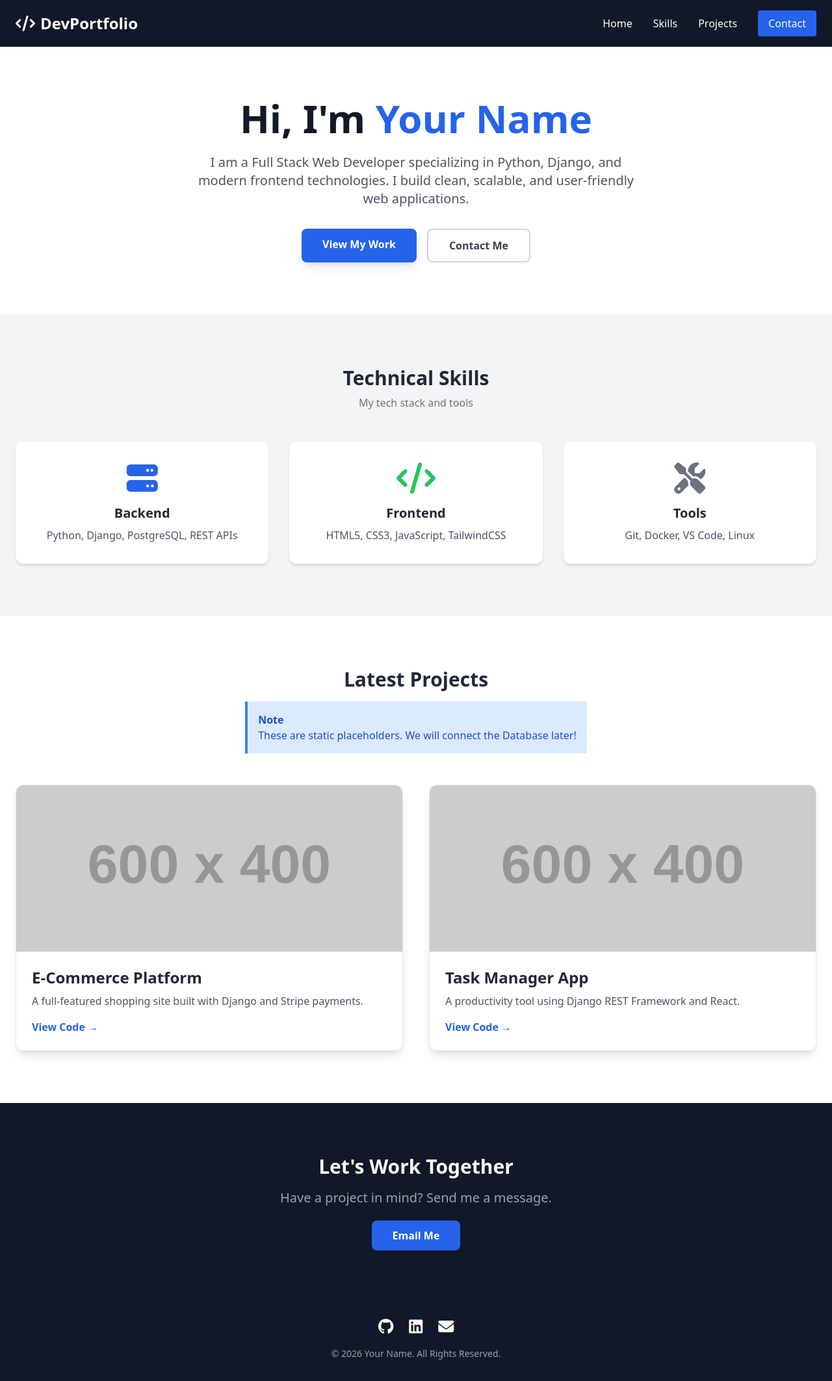
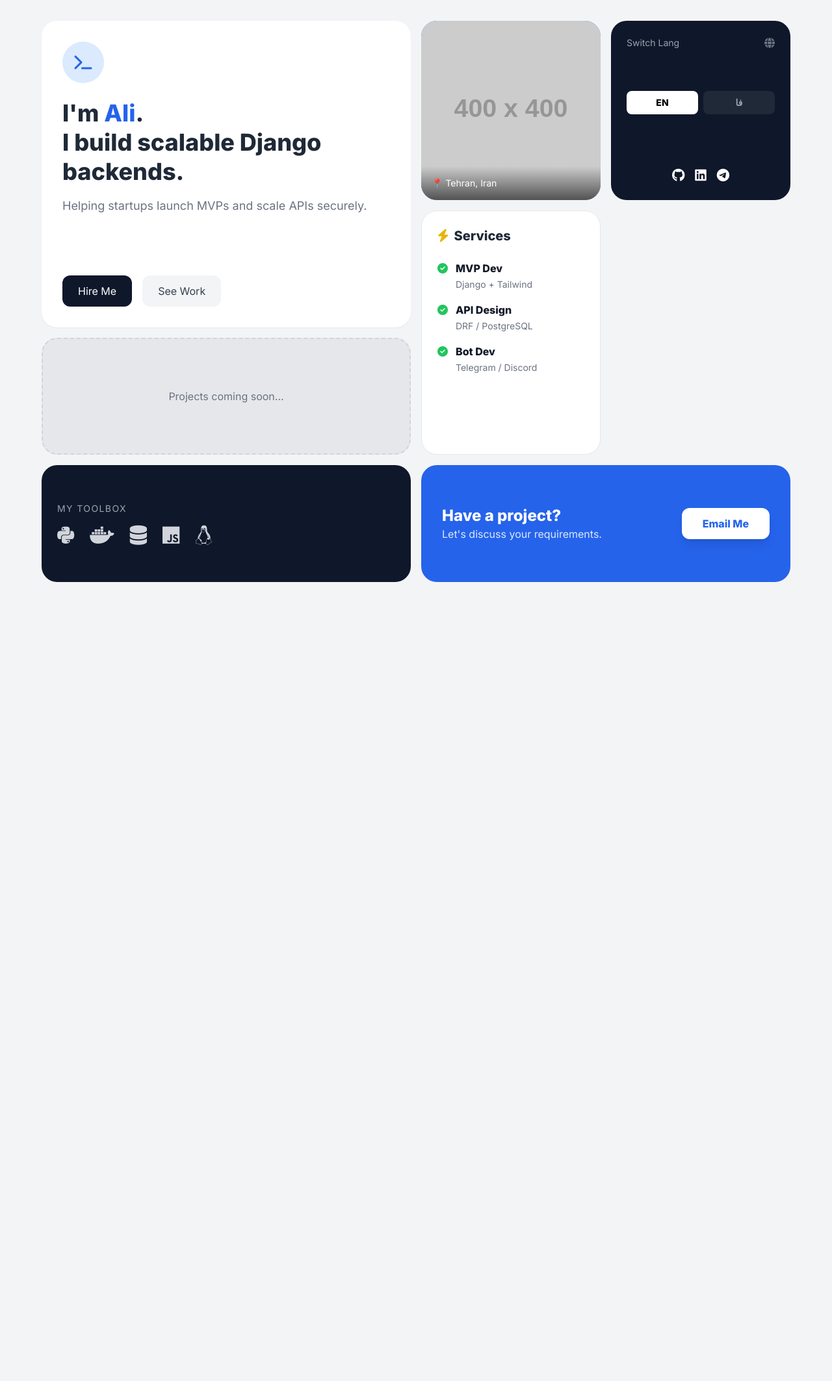
Before and after one commit to Ali4mini/portfolio, a Django app: page /en/ in a window 1280 px wide. Shown: the whole page at 65% size. After the commit the page ends 896 px from the top, so only its background shows below. Run offline with Django 5.2, Linux system fonts and the light colour scheme; grey boxes labelled with a size stand in for pictures from a placeholder-image service; data that the repository does not hold is empty; some libraries are stand-ins or nearby versions.

Commit message:
feat: bento box design

```diff
--- a/portfolio/core/urls.py
+++ b/portfolio/core/urls.py
@@ -21,6 +21,7 @@ from django.urls import include, path
 
 urlpatterns = [
     path("admin/", admin.site.urls),
+    path("i18n/", include("django.conf.urls.i18n")),
 ]
 
 urlpatterns += i18n_patterns(
--- a/portfolio/pages/views.py
+++ b/portfolio/pages/views.py
@@ -1,5 +1,9 @@
 from django.shortcuts import render
+from projects.models import Project
 
 
 def home(request):
-    return render(request, "home.html")
+    featured_projects = Project.objects.filter(is_featured=True)[:2]
+
+    context = {"projects": featured_projects}
+    return render(request, "home.html", context)
--- a/portfolio/templates/base.html
+++ b/portfolio/templates/base.html
@@ -7,107 +7,53 @@
 <head>
     <meta charset="UTF-8">
     <meta name="viewport" content="width=device-width, initial-scale=1.0">
-    <meta name="description" content="{% block meta_description %}Portfolio of a Web Developer{% endblock %}">
+    <title>{% block title %}Ali | Django Developer{% endblock %}</title>
 
-    <title>{% block title %}My Portfolio{% endblock %}</title>
-
-    <!-- 1. Tailwind CSS CDN (Development Script) -->
-    <script src="https://cdn.tailwindcss.com"></script>
+    <!-- 1. Google Fonts: Inter (EN) and Vazirmatn (FA) -->
+    <link rel="preconnect" href="https://fonts.googleapis.com">
+    <link rel="preconnect" href="https://fonts.gstatic.com" crossorigin>
+    <link href="https://fonts.googleapis.com/css2?family=Inter:wght@300;400;600;800&family=Vazirmatn:wght@300;400;600;800&display=swap" rel="stylesheet">
 
     <!-- 2. FontAwesome -->
     <link rel="stylesheet" href="https://cdnjs.cloudflare.com/ajax/libs/font-awesome/6.4.0/css/all.min.css">
 
-    <!-- 3. Custom Config to extend Tailwind colors if needed -->
+    <!-- 3. Tailwind CSS + Config -->
+    <script src="https://cdn.tailwindcss.com"></script>
     <script>
         tailwind.config = {
+            darkMode: 'class', // We might use this later
             theme: {
                 extend: {
+                    fontFamily: {
+                        // Define our custom font stacks
+                        sans: ['Inter', 'sans-serif'],
+                        persian: ['Vazirmatn', 'sans-serif'],
+                    },
                     colors: {
-                        primary: '#2563eb', // Custom blue
-                        secondary: '#475569', // Custom slate
+                        primary: '#2563eb', // Royal Blue
+                        dark: '#0f172a',    // Slate 900
                     }
                 }
             }
         }
     </script>
+</head>
 
-    <!-- Block for custom CSS files -->
-    {% block extra_css %}{% endblock %}
-</head>
-<body class="flex flex-col min-h-screen bg-gray-50 text-gray-800 font-sans">
+<!--
+    DYNAMIC BODY CLASSES:
+    1. If Language is Farsi ('fa'): Apply 'font-persian'
+    2. If Language is English: Apply 'font-sans'
+    3. 'bg-gray-100' gives the bento boxes contrast
+-->
+<body class="{% if LANGUAGE_CODE == 'fa' %}font-persian{% else %}font-sans{% endif %} bg-gray-100 text-gray-800 min-h-screen p-4 md:p-8">
 
-    <!-- NAVIGATION -->
-    <nav class="bg-gray-900 text-white shadow-lg">
-        <div class="container mx-auto px-6 py-4">
-            <div class="flex justify-between items-center">
-                <!-- Logo -->
-                <a class="text-2xl font-bold flex items-center gap-2 hover:text-primary transition" href="{% url 'pages:home' %}">
-                    <i class="fas fa-code"></i> DevPortfolio
-                </a>
+    <!-- We don't need a traditional Navbar for Bento style.
+         The grid handles navigation. -->
 
-                <!-- Mobile Menu Button -->
-                <button id="mobile-menu-btn" class="md:hidden focus:outline-none">
-                    <i class="fas fa-bars fa-lg"></i>
-                </button>
-
-                <!-- Desktop Menu -->
-                <div class="hidden md:flex space-x-8 items-center">
-                    <a href="{% url 'pages:home' %}" class="hover:text-primary transition">Home</a>
-                    <a href="#skills" class="hover:text-primary transition">Skills</a>
-                    <a href="{% url 'projects:project_list' %}" class="hover:text-primary transition">Projects</a>
-                    <a href="#contact" class="bg-primary hover:bg-blue-600 px-4 py-2 rounded text-white transition">Contact</a>
-                </div>
-            </div>
-
-            <!-- Mobile Menu Dropdown -->
-            <div id="mobile-menu" class="hidden md:hidden mt-4 flex flex-col space-y-4 pb-4">
-                <a href="{% url 'pages:home' %}" class="hover:text-primary transition">Home</a>
-                <a href="#skills" class="hover:text-primary transition">Skills</a>
-                <a href="#projects" class="hover:text-primary transition">Projects</a>
-                <a href="#contact" class="hover:text-primary transition">Contact</a>
-            </div>
-        </div>
-    </nav>
-
-    <!-- MAIN CONTENT -->
-    <main class="flex-grow">
-        <!-- Django Messages -->
-        {% if messages %}
-            <div class="container mx-auto px-6 mt-6">
-                {% for message in messages %}
-                    <div class="p-4 mb-4 text-sm text-white bg-blue-500 rounded-lg" role="alert">
-                        {{ message }}
-                    </div>
-                {% endfor %}
-            </div>
-        {% endif %}
-
-        {% block content %}
-        {% endblock %}
+    <main class="max-w-6xl mx-auto">
+        {% block content %}{% endblock %}
     </main>
 
-    <!-- FOOTER -->
-    <footer class="bg-gray-900 text-white py-8 mt-auto">
-        <div class="container mx-auto px-6 text-center">
-            <div class="flex justify-center space-x-6 mb-4">
-                <a href="#" class="hover:text-primary transition text-2xl"><i class="fab fa-github"></i></a>
-                <a href="#" class="hover:text-primary transition text-2xl"><i class="fab fa-linkedin"></i></a>
-                <a href="#" class="hover:text-primary transition text-2xl"><i class="fas fa-envelope"></i></a>
-            </div>
-            <p class="text-gray-400 text-sm">&copy; {% now "Y" %} Your Name. All Rights Reserved.</p>
-        </div>
-    </footer>
-
-    <!-- Scripts -->
-    <script>
-        // Simple script to toggle mobile menu
-        const btn = document.getElementById('mobile-menu-btn');
-        const menu = document.getElementById('mobile-menu');
-
-        btn.addEventListener('click', () => {
-            menu.classList.toggle('hidden');
-        });
-    </script>
     {% block extra_js %}{% endblock %}
 </body>
 </html>
--- a/portfolio/templates/home.html
+++ b/portfolio/templates/home.html
@@ -1,152 +1,157 @@
-{% extends 'base.html' %} {% load static %} {% block title %}Home | Web
-Developer{% endblock %} {% block content %}
+{% extends 'base.html' %}
+{% load static i18n %} <!-- Load i18n for translation hooks -->
 
-<!-- 1. HERO SECTION -->
-<section class="bg-white py-20">
-  <div class="container mx-auto px-6 text-center">
-    <h1 class="text-5xl md:text-6xl font-extrabold text-gray-900 mb-6">
-      Hi, I'm <span class="text-primary">Your Name</span>
+{% block content %}
+
+<!-- grid-cols-1 (Mobile) -> grid-cols-4 (Desktop) -->
+<div class="grid grid-cols-1 md:grid-cols-4 gap-4 auto-rows-[minmax(180px,auto)]">
+
+    <!-- BOX 1: HERO (Top Left - Spans 2 Cols, 2 Rows) -->
+    <div class="md:col-span-2 md:row-span-2 bg-white rounded-3xl p-8 flex flex-col justify-between shadow-sm hover:shadow-md transition">
+        <div>
+            <!-- RTL Support: ml-auto for LTR, mr-auto for RTL -->
+            <div class="w-16 h-16 bg-blue-100 rounded-full flex items-center justify-center text-primary text-2xl mb-6">
+                <i class="fas fa-terminal"></i>
+            </div>
+            <h1 class="text-4xl font-bold mb-4 leading-tight">
+                {% if LANGUAGE_CODE == 'fa' %}
+                    من <span class="text-primary">علی</span> هستم.<br>توسعه‌دهنده بک‌اند و جنگو.
+                {% else %}
+                    I'm <span class="text-primary">Ali</span>.<br>I build scalable Django backends.
+                {% endif %}
             </h1>
-    <p class="text-xl text-gray-600 mb-8 max-w-2xl mx-auto">
-      I am a Full Stack Web Developer specializing in Python, Django, and modern
-      frontend technologies. I build clean, scalable, and user-friendly web
-      applications.
+            <p class="text-gray-500 text-lg">
+                {% trans "Helping startups launch MVPs and scale APIs securely." %}
             </p>
-    <div class="flex justify-center gap-4">
-      <a
-        href="#projects"
-        class="bg-primary hover:bg-blue-600 text-white font-bold py-3 px-8 rounded-lg shadow-lg transition"
-      >
-        View My Work
+        </div>
+
+        <div class="flex gap-4 mt-8">
+            <a href="mailto:your@email.com" class="bg-dark text-white px-6 py-3 rounded-xl font-medium hover:bg-black transition">
+                {% trans "Hire Me" %}
             </a>
-      <a
-        href="#contact"
-        class="bg-white border-2 border-gray-300 hover:border-gray-400 text-gray-700 font-bold py-3 px-8 rounded-lg transition"
-      >
-        Contact Me
+            <a href="#projects" class="bg-gray-100 text-gray-700 px-6 py-3 rounded-xl font-medium hover:bg-gray-200 transition">
+                {% trans "See Work" %}
             </a>
         </div>
     </div>
-</section>
 
-<!-- 2. SKILLS SECTION -->
-<section id="skills" class="py-20 bg-gray-100">
-  <div class="container mx-auto px-6">
-    <div class="text-center mb-12">
-      <h2 class="text-3xl font-bold text-gray-800">Technical Skills</h2>
-      <p class="text-gray-500 mt-2">My tech stack and tools</p>
-    </div>
-
-    <div class="grid grid-cols-1 md:grid-cols-3 gap-8">
-      <!-- Backend Card -->
-      <div
-        class="bg-white p-8 rounded-xl shadow-md hover:shadow-xl transition transform hover:-translate-y-1 text-center"
-      >
-        <i class="fas fa-server fa-3x text-primary mb-4"></i>
-        <h4 class="text-xl font-bold mb-2">Backend</h4>
-        <p class="text-gray-600">Python, Django, PostgreSQL, REST APIs</p>
-      </div>
-
-      <!-- Frontend Card -->
-      <div
-        class="bg-white p-8 rounded-xl shadow-md hover:shadow-xl transition transform hover:-translate-y-1 text-center"
-      >
-        <i class="fas fa-code fa-3x text-green-500 mb-4"></i>
-        <h4 class="text-xl font-bold mb-2">Frontend</h4>
-        <p class="text-gray-600">HTML5, CSS3, JavaScript, TailwindCSS</p>
-      </div>
-
-      <!-- Tools Card -->
-      <div
-        class="bg-white p-8 rounded-xl shadow-md hover:shadow-xl transition transform hover:-translate-y-1 text-center"
-      >
-        <i class="fas fa-tools fa-3x text-gray-500 mb-4"></i>
-        <h4 class="text-xl font-bold mb-2">Tools</h4>
-        <p class="text-gray-600">Git, Docker, VS Code, Linux</p>
-      </div>
-    </div>
-  </div>
-</section>
-
-<!-- 3. PROJECTS SECTION (Static Placeholder) -->
-<section id="projects" class="py-20 bg-white">
-  <div class="container mx-auto px-6">
-    <div class="text-center mb-12">
-      <h2 class="text-3xl font-bold text-gray-800">Latest Projects</h2>
-      <div
-        class="bg-blue-100 border-l-4 border-blue-500 text-blue-700 p-4 mt-4 inline-block text-left"
-        role="alert"
-      >
-        <p class="font-bold">Note</p>
-        <p>
-          These are static placeholders. We will connect the Database later!
-        </p>
+    <!-- BOX 2: PROFILE PHOTO (Top Right - 1 Col, 1 Row) -->
+    <div class="md:col-span-1 md:row-span-1 bg-blue-500 rounded-3xl overflow-hidden relative group">
+        <!-- Replace this URL with your actual photo from static files -->
+        <img src="https://placehold.co/400x400/2563eb/ffffff?text=Ali"
+             class="w-full h-full object-cover transition duration-500 group-hover:scale-110" alt="Ali">
+        <div class="absolute bottom-0 left-0 right-0 bg-gradient-to-t from-black/60 to-transparent p-4">
+            <p class="text-white text-sm font-medium">📍 Tehran, Iran</p>
         </div>
     </div>
 
-    <div class="grid grid-cols-1 md:grid-cols-2 gap-10">
-      <!-- Project 1 -->
-      <div
-        class="bg-white rounded-xl shadow-lg overflow-hidden border border-gray-200"
-      >
-        <!-- Placeholder image -->
-        <img
-          src="https://placehold.co/600x400?text=Project+One"
-          class="w-full h-64 object-cover"
-          alt="Project 1"
-        />
-        <div class="p-6">
-          <h5 class="text-2xl font-bold mb-2">E-Commerce Platform</h5>
-          <p class="text-gray-600 mb-4">
-            A full-featured shopping site built with Django and Stripe payments.
-          </p>
-          <a
-            href="#"
-            class="inline-block text-primary hover:text-blue-700 font-semibold"
-            >View Code &rarr;</a
-          >
+    <!-- BOX 3: LANGUAGE & SOCIALS (Top Right - 1 Col, 1 Row) -->
+    <div class="md:col-span-1 md:row-span-1 bg-dark text-white rounded-3xl p-6 flex flex-col justify-between">
+        <div class="flex justify-between items-center">
+            <span class="text-gray-400 text-sm">{% trans "Switch Lang" %}</span>
+            <i class="fas fa-globe text-gray-500"></i>
+        </div>
+
+        <!-- Language Switcher Logic -->
+        <form action="{% url 'set_language' %}" method="post" class="flex gap-2">
+            {% csrf_token %}
+            <input name="next" type="hidden" value="{{ redirect_to }}">
+
+            <button type="submit" name="language" value="en"
+                class="flex-1 py-2 rounded-lg text-sm font-bold transition
+                {% if LANGUAGE_CODE == 'en' %}bg-white text-black{% else %}bg-gray-800 text-gray-400 hover:bg-gray-700{% endif %}">
+                EN
+            </button>
+            <button type="submit" name="language" value="fa"
+                class="flex-1 py-2 rounded-lg text-sm font-bold transition
+                {% if LANGUAGE_CODE == 'fa' %}bg-white text-black{% else %}bg-gray-800 text-gray-400 hover:bg-gray-700{% endif %}">
+                فا
+            </button>
+        </form>
+
+        <div class="flex gap-4 mt-4 text-xl justify-center">
+            <a href="#" class="hover:text-blue-400"><i class="fab fa-github"></i></a>
+            <a href="#" class="hover:text-blue-400"><i class="fab fa-linkedin"></i></a>
+            <a href="#" class="hover:text-blue-400"><i class="fab fa-telegram"></i></a>
         </div>
     </div>
 
-      <!-- Project 2 -->
-      <div
-        class="bg-white rounded-xl shadow-lg overflow-hidden border border-gray-200"
-      >
-        <img
-          src="https://placehold.co/600x400?text=Project+Two"
-          class="w-full h-64 object-cover"
-          alt="Project 2"
-        />
-        <div class="p-6">
-          <h5 class="text-2xl font-bold mb-2">Task Manager App</h5>
-          <p class="text-gray-600 mb-4">
-            A productivity tool using Django REST Framework and React.
-          </p>
-          <a
-            href="#"
-            class="inline-block text-primary hover:text-blue-700 font-semibold"
-            >View Code &rarr;</a
-          >
+    <!-- BOX 4: SERVICES LIST (Middle Right - 1 Col, 2 Rows) -->
+    <div class="md:col-span-1 md:row-span-2 bg-white rounded-3xl p-6 border border-gray-200">
+        <h3 class="font-bold text-xl mb-6 flex items-center gap-2">
+            <i class="fas fa-bolt text-yellow-500"></i> {% trans "Services" %}
+        </h3>
+        <ul class="space-y-4">
+            <li class="flex items-start gap-3">
+                <i class="fas fa-check-circle text-green-500 mt-1"></i>
+                <div>
+                    <strong class="block text-gray-900">{% trans "MVP Dev" %}</strong>
+                    <span class="text-sm text-gray-500">{% trans "Django + Tailwind" %}</span>
+                </div>
+            </li>
+            <li class="flex items-start gap-3">
+                <i class="fas fa-check-circle text-green-500 mt-1"></i>
+                <div>
+                    <strong class="block text-gray-900">{% trans "API Design" %}</strong>
+                    <span class="text-sm text-gray-500">DRF / PostgreSQL</span>
+                </div>
+            </li>
+            <li class="flex items-start gap-3">
+                <i class="fas fa-check-circle text-green-500 mt-1"></i>
+                <div>
+                    <strong class="block text-gray-900">{% trans "Bot Dev" %}</strong>
+                    <span class="text-sm text-gray-500">Telegram / Discord</span>
+                </div>
+            </li>
+        </ul>
+    </div>
+
+    <!-- BOX 5: FEATURED PROJECTS (Middle - Spans 3 Cols) -->
+    {% for project in projects %}
+    <a href="{{ project.live_url|default:'#' }}" class="md:col-span-1 md:row-span-1 bg-white rounded-3xl p-2 group hover:ring-2 hover:ring-primary transition text-left rtl:text-right">
+        <div class="bg-gray-100 rounded-2xl h-32 overflow-hidden mb-3">
+            {% if project.image %}
+                <img src="{{ project.image.url }}" class="w-full h-full object-cover group-hover:scale-105 transition" alt="{{ project.get_title }}">
+            {% else %}
+                <div class="w-full h-full flex items-center justify-center text-gray-400"><i class="fas fa-image"></i></div>
+            {% endif %}
+        </div>
+        <div class="px-2 pb-2">
+            <h4 class="font-bold text-gray-900 truncate">{{ project.get_title }}</h4>
+            <p class="text-xs text-gray-500 line-clamp-2 mt-1">{{ project.get_description }}</p>
+        </div>
+    </a>
+    {% endfor %}
+
+    <!-- If no projects, show placeholder -->
+    {% if not projects %}
+    <div class="md:col-span-2 md:row-span-1 bg-gray-200 rounded-3xl flex items-center justify-center text-gray-500 border-2 border-dashed border-gray-300">
+        {% trans "Projects coming soon..." %}
+    </div>
+    {% endif %}
+
+    <!-- BOX 6: TECH STACK (Bottom Wide) -->
+    <div class="md:col-span-2 md:row-span-1 bg-dark text-white rounded-3xl p-6 flex flex-col justify-center">
+        <p class="text-gray-400 text-sm mb-4 uppercase tracking-widest">{% trans "My Toolbox" %}</p>
+        <div class="flex flex-wrap gap-6 text-3xl text-gray-300">
+            <i class="fab fa-python hover:text-yellow-400 transition" title="Python"></i>
+            <i class="fab fa-docker hover:text-blue-500 transition" title="Docker"></i>
+            <i class="fas fa-database hover:text-blue-300 transition" title="PostgreSQL"></i>
+            <i class="fab fa-js hover:text-yellow-300 transition" title="JavaScript"></i>
+            <i class="fab fa-linux hover:text-white transition" title="Linux"></i>
         </div>
     </div>
+
+    <!-- BOX 7: CTA (Bottom Right) -->
+    <div class="md:col-span-2 bg-primary rounded-3xl p-8 flex flex-col md:flex-row items-center justify-between text-white">
+        <div class="text-center md:text-left rtl:md:text-right mb-4 md:mb-0">
+            <h2 class="text-2xl font-bold">{% trans "Have a project?" %}</h2>
+            <p class="text-blue-100">{% trans "Let's discuss your requirements." %}</p>
         </div>
-  </div>
-</section>
-
-<!-- 4. CONTACT SECTION -->
-<section id="contact" class="bg-gray-900 text-white py-20">
-  <div class="container mx-auto px-6 text-center">
-    <h2 class="text-3xl font-bold mb-4">Let's Work Together</h2>
-    <p class="text-xl text-gray-400 mb-8">
-      Have a project in mind? Send me a message.
-    </p>
-    <a
-      href="mailto:your.email@example.com"
-      class="bg-primary hover:bg-blue-600 text-white font-bold py-3 px-8 rounded-lg transition"
-    >
-      Email Me
+        <a href="mailto:your@email.com" class="bg-white text-primary px-8 py-3 rounded-xl font-bold hover:bg-gray-100 transition shadow-lg">
+            {% trans "Email Me" %}
         </a>
     </div>
-</section>
 
+</div>
 {% endblock %}
```
Also changed, not shown: portfolio/locale/fa/LC_MESSAGES/django.po (added), 1 other file. Lines whose indentation alone changed are shown as unchanged.
